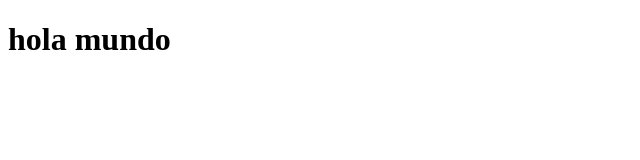
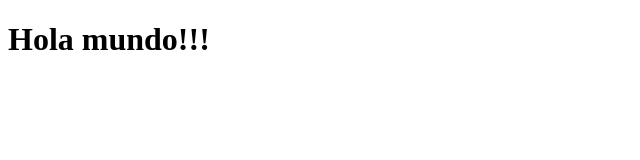
Before and after one commit to NazSau/profenazareno, a plain HTML site: page index.html in a window 1280 px wide. Shown: the whole page, without its empty margins (0-640 px from the left). Drawn offline with Linux system fonts and the light colour scheme.

Commit message:
segunda modificacion, mayusculas y signos de admiracion

```diff
--- a/index.html
+++ b/index.html
@@ -6,6 +6,6 @@
     <title>Document</title>
 </head>
 <body>
-    <h1>hola mundo</h1>
+    <h1>Hola mundo!!!</h1>
 </body>
 </html>
```
